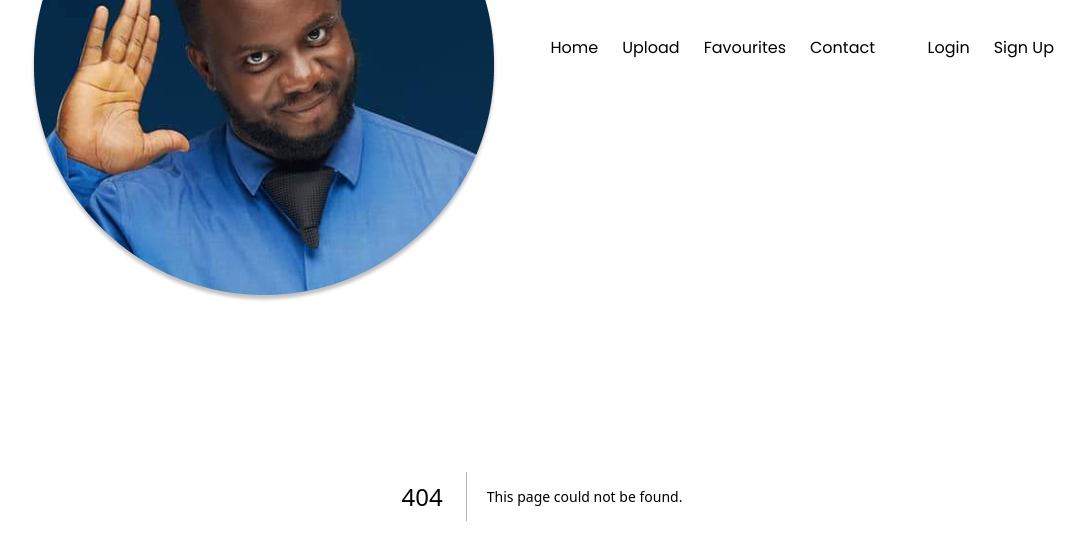
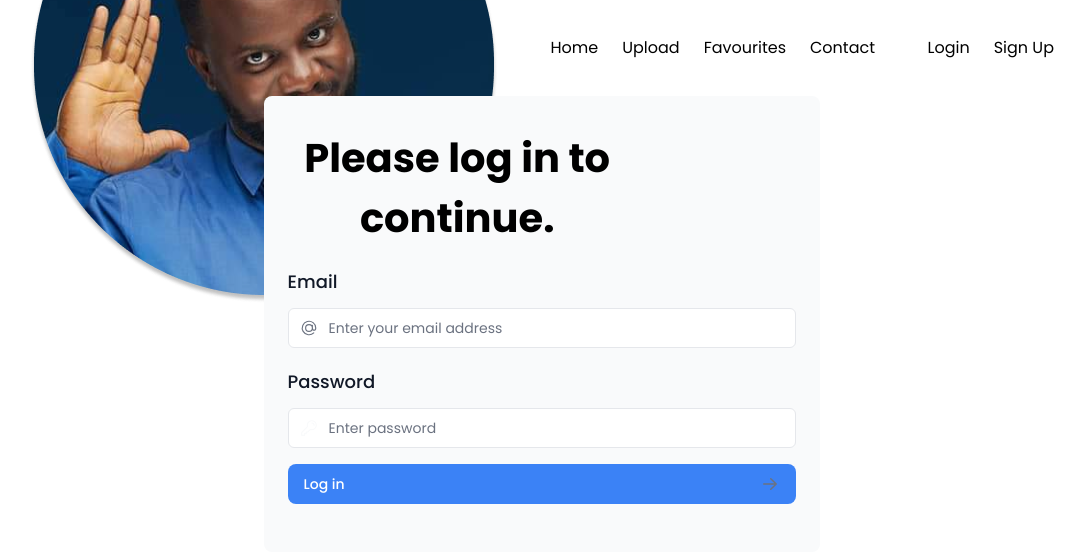
Before and after one commit to Stan015/sabinus.meme, a Next.js app: page /login in a window 1280 px wide. Before the commit this address had no page. Shown: the top 560 px of the page, without its empty margins (98-1183 px from the left). Built offline with nearby package versions, Linux system fonts and the light colour scheme.

Commit message:
created the login page

```diff
--- a/package.json
+++ b/package.json
@@ -10,8 +10,10 @@
     "lint": "next lint"
   },
   "dependencies": {
+    "@heroicons/react": "^2.1.4",
     "@tailwindcss/aspect-ratio": "^0.4.2",
     "cloudinary": "^2.2.0",
+    "clsx": "^2.1.1",
     "next": "14.2.4",
     "next-cloudinary": "^6.6.2",
     "react": "^18",
--- /dev/null
+++ b/src/app/button.tsx
@@ -0,0 +1,19 @@
+import clsx from 'clsx';
+
+interface ButtonProps extends React.ButtonHTMLAttributes<HTMLButtonElement> {
+  children: React.ReactNode;
+}
+
+export function Button({ children, className, ...rest }: ButtonProps) {
+  return (
+    <button
+      {...rest}
+      className={clsx(
+        'flex h-10 items-center rounded-lg bg-blue-500 px-4 text-sm font-medium text-white transition-colors hover:bg-blue-500 focus-visible:outline focus-visible:outline-2 focus-visible:outline-offset-2 focus-visible:outline-blue-500 active:bg-blue-600 aria-disabled:cursor-not-allowed aria-disabled:opacity-50',
+        className,
+      )}
+    >
+      {children}
+    </button>
+  );
+}
--- /dev/null
+++ b/src/app/login-form.tsx
@@ -0,0 +1,73 @@
+
+import {
+  AtSymbolIcon,
+  KeyIcon,
+  ExclamationCircleIcon,
+} from '@heroicons/react/24/outline';
+import { ArrowRightIcon } from '@heroicons/react/20/solid';
+import { Button } from './button';
+
+export default function LoginForm() {
+  return (
+    <form className="space-y-3 w-1/2 mx-auto flex flex-col items-center">
+      <div className="flex-1 rounded-lg bg-gray-50 px-6 pb-4 pt-8">
+        <h1 className="text-[2.5rem] font-bold w-2/3 text-center">
+          Please log in to continue.
+        </h1>
+        <div className="w-full">
+          <div>
+            <label
+              className="mb-3 mt-5 block text-lg font-medium text-gray-900"
+              htmlFor="email"
+            >
+              Email
+            </label>
+            <div className="relative">
+              <input
+                className="peer block w-full rounded-md border border-gray-200 py-[9px] pl-10 text-sm outline-2 placeholder:text-gray-500"
+                id="email"
+                type="email"
+                name="email"
+                placeholder="Enter your email address"
+                required
+              />
+              <AtSymbolIcon className="pointer-events-none absolute left-3 top-1/2 h-[18px] w-[18px] -translate-y-1/2 text-gray-500 peer-focus:text-gray-900" />
+            </div>
+          </div>
+          <div className="mt-4">
+            <label
+              className="mb-3 mt-5 block text-lg font-medium text-gray-900"
+              htmlFor="password"
+            >
+              Password
+            </label>
+            <div className="relative">
+              <input
+                className="peer block w-full rounded-md border border-gray-200 py-[9px] pl-10 text-sm outline-2 placeholder:text-gray-500"
+                id="password"
+                type="password"
+                name="password"
+                placeholder="Enter password"
+                required
+                minLength={6}
+              />
+              <KeyIcon className="pointer-events-none absolute left-3 top-1/2 h-[18px] w-[18px] -translate-y-1/2 text-gray-50 peer-focus:text-gray-900" />
+            </div>
+          </div>
+        </div>
+        <LoginButton />
+        <div className="flex h-8 items-end space-x-1">
+          {/* Add form errors here */}
+        </div>
+      </div>
+    </form>
+  );
+}
+
+function LoginButton() {
+  return (
+    <Button className="mt-4 w-full">
+      Log in <ArrowRightIcon className="ml-auto h-5 w-5 text-gray-500" />
+    </Button>
+  );
+}
--- /dev/null
+++ b/src/app/login/page.tsx
@@ -0,0 +1,9 @@
+// "use client";
+
+import LoginForm from "../login-form";
+function page() {
+    return (
+        <LoginForm/>
+    );
+  }
+  export default page;
```
Also changed, not shown: 2 other files (tests, documents, lock files or other folders).
